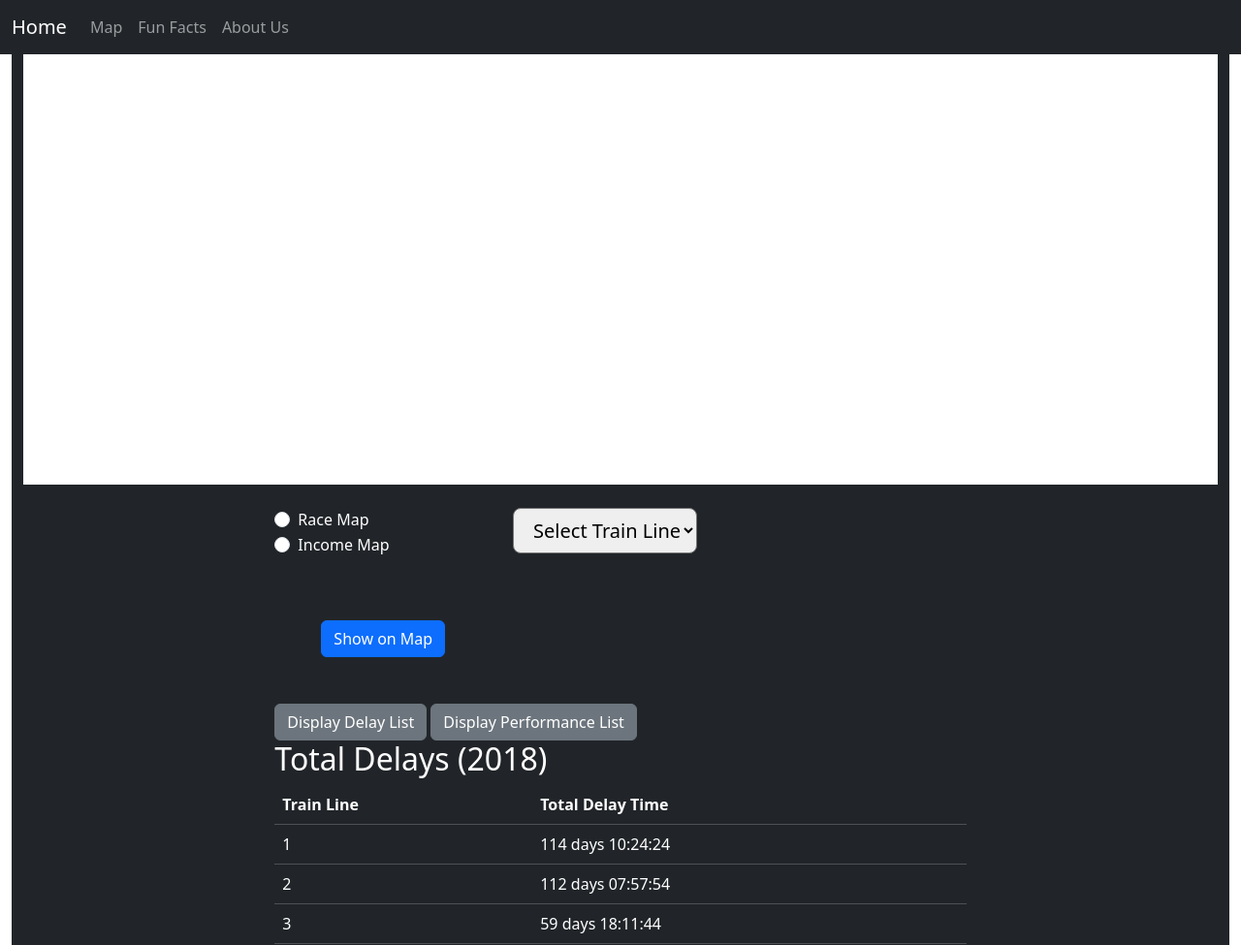
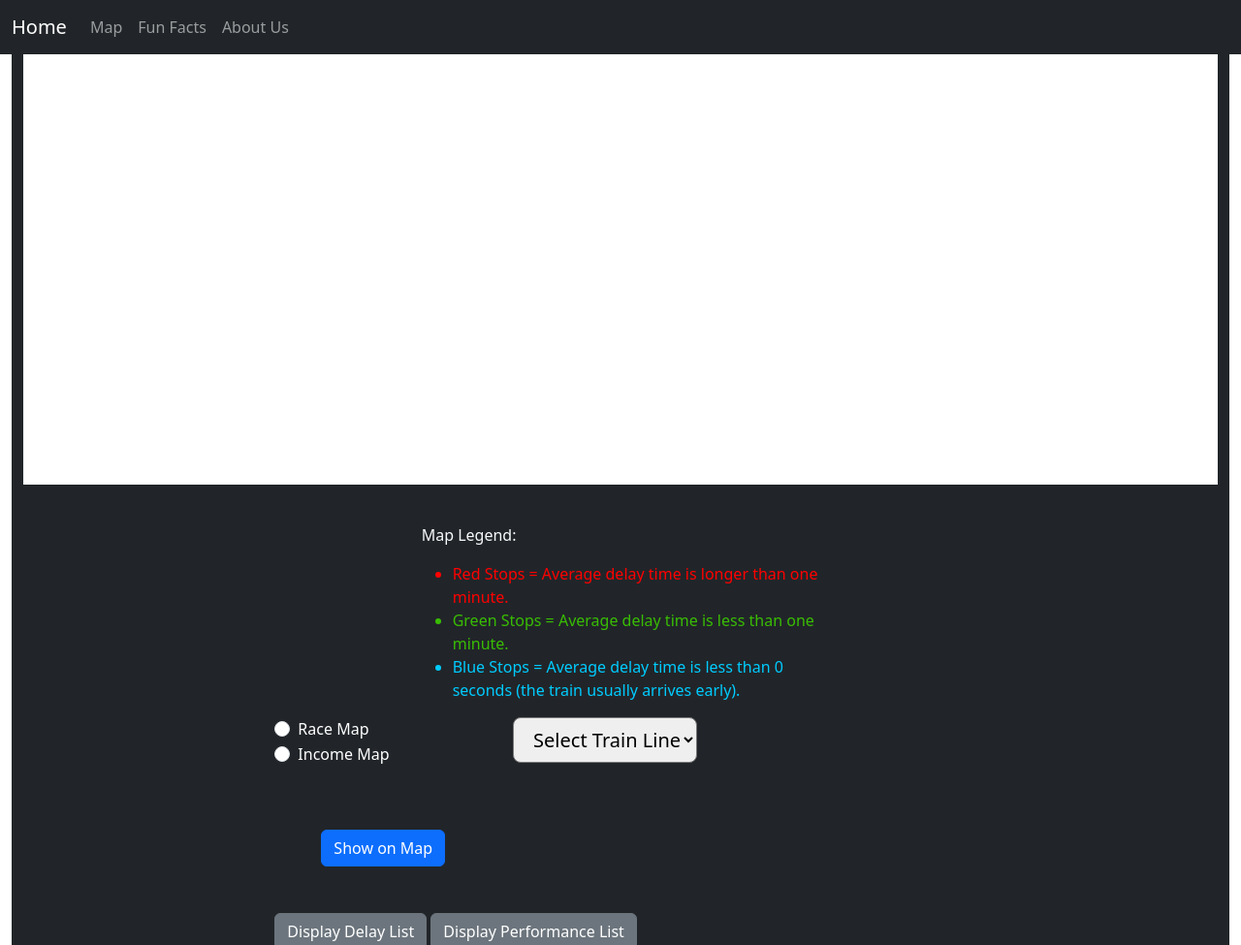
Before and after one commit to ByteFource/MTA-Inequality-Analysis, a Flask app: template templates/map.html in a window 1280 px wide. Shown: the top 975 px of the page at 97% size. Run offline with Flask 3, Linux system fonts and the light colour scheme; the template is opened without the code that fills it, so the values that code supplies are empty; some libraries are stand-ins or nearby versions.

Commit message:
Finished map legend and about us file

```diff
--- a/templates/about-us.html
+++ b/templates/about-us.html
@@ -52,7 +52,8 @@
                     trains run smoothly without delays, and the service is consistent. But have you noticed a change in your experience as you travel to
                     other areas, such as uptown Manhattan, particularly beyond 125th Street? Here, delays become more frequent, and the service seems less
                     reliable. Why is there such a stark contrast in the quality of subway service across different parts of the city? This project aims to
-                    investigate these discrepancies. We believe that understanding and addressing these issues is key to ensuring equitable access to
+                    investigate these discrepancies. We hypothesize a correlation between the MTA's delays and racial factors.
+                    We believe that understanding and addressing these issues is key to ensuring equitable access to
                     quality public transportation for all New Yorkers, regardless of where they live or travel.
                 </p> <!-- Explain the motivation behind your project -->
             </div>
--- a/templates/map.html
+++ b/templates/map.html
@@ -33,6 +33,20 @@
                 {% endif %}
             </div>
         </div>
+
+
+        <div class="col-md-4">
+            <!-- Description underneath the map -->
+            <div class="text-light mt-3">
+                <p>Map Legend:</p>
+                <ul>
+                    <li style="color: red;">Red Stops = Average delay time is longer than one minute.</li>
+                    <li style="color: rgb(57, 189, 4);">Green Stops = Average delay time is less than one minute.</li>
+                    <li style="color: rgb(0, 204, 255);">Blue Stops = Average delay time is less than 0 seconds (the train usually arrives early).</li>
+                </ul>
+            </div>
+        </div>
+
 
         <!-- Dropdown for selecting train line -->
         <form action="/map" method="POST">
```
